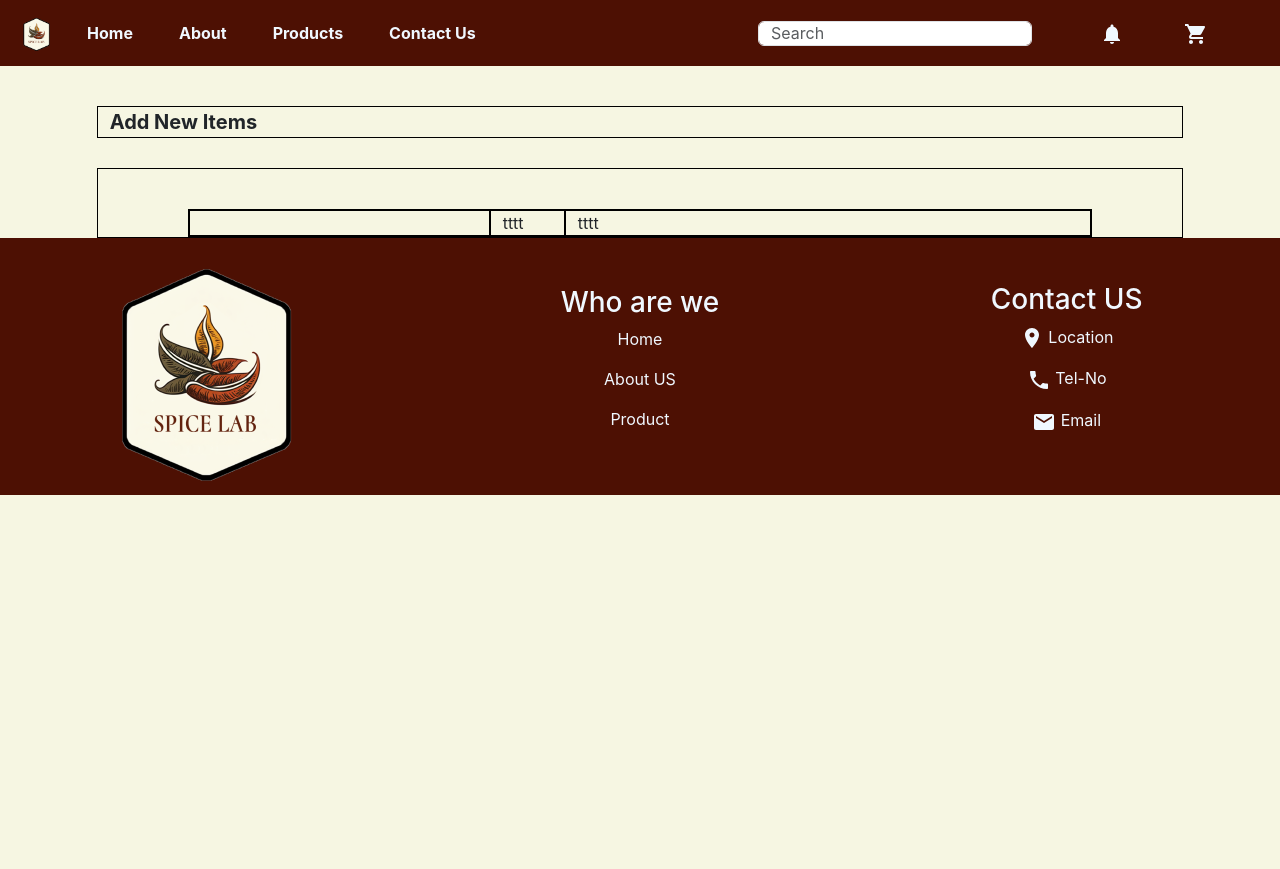
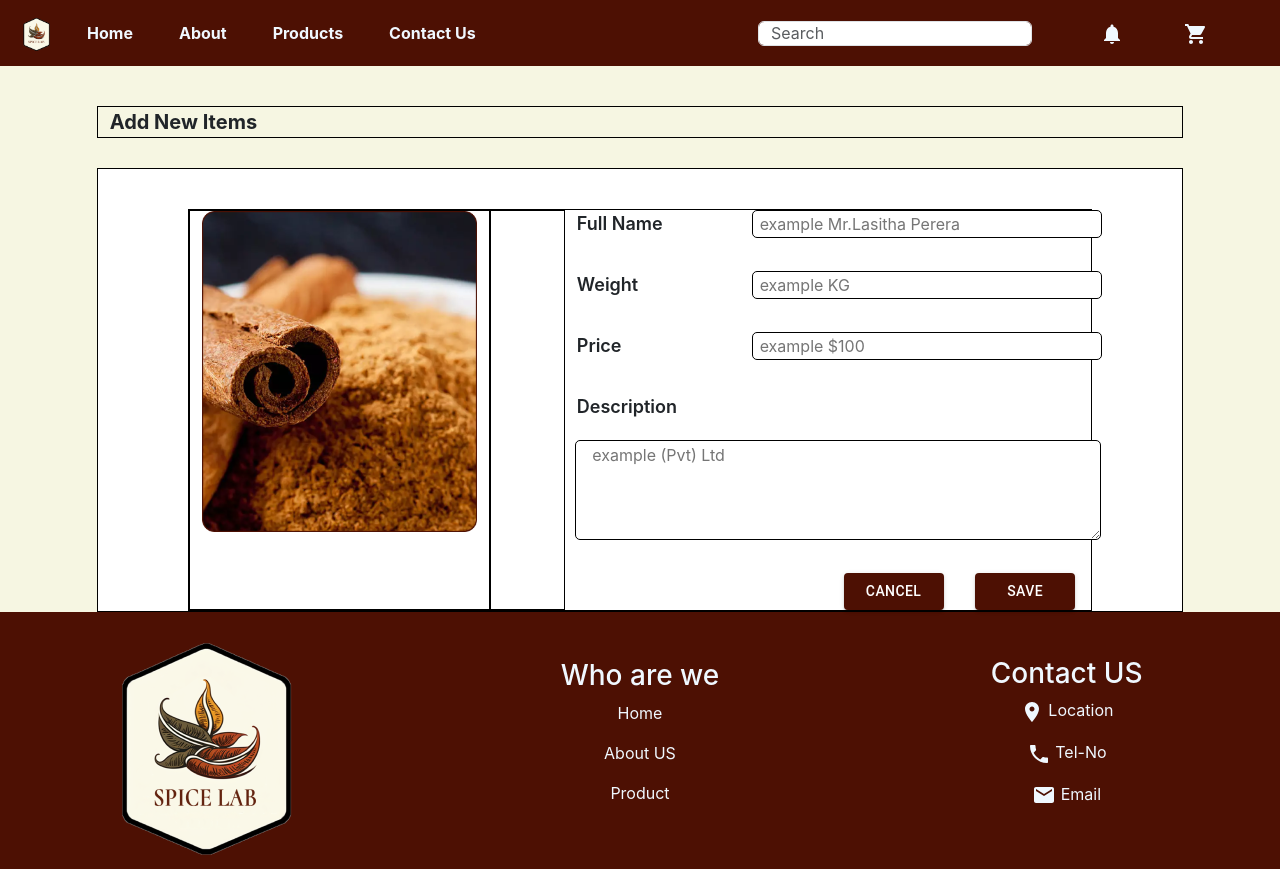
Before and after one commit to TharushaRuwantha/SpiceLab, a React (Create React App) app in the folder frontend/spice_lab/: page /edititemspage in a window 1280 px wide. Before the commit the page ends 800 px from the top, so only its background shows below. Built offline with nearby package versions, Linux system fonts and the light colour scheme.

Commit message:
update editpage  component

```diff
--- a/frontend/spice_lab/src/Components/edititemspageComponent/edititemspage.css
+++ b/frontend/spice_lab/src/Components/edititemspageComponent/edititemspage.css
@@ -1,3 +1,3 @@
-.try{
-    color: red;
+body{
+    background-color: #F6F6E2;
 }
--- a/frontend/spice_lab/src/Components/edititemspageComponent/edititemspagedownpart.css
+++ b/frontend/spice_lab/src/Components/edititemspageComponent/edititemspagedownpart.css
@@ -1,7 +1,9 @@
+
 .edititemspagedownpart{
 
     border: 1px solid black;
     margin-top: 30px;
+    background-color: rgb(255, 255, 255);
 
 
 
@@ -15,3 +17,31 @@
 .makann{
     border: 1px solid black;
 }
+
+.imgstyle{
+    width : 100%;
+    height : auto
+}
+
+.editpagefont{
+    font-size: 18px;
+    font-weight: 600;
+}
+
+.form-controlNY{
+    border: 1px solid black;
+    border-radius: 5px;
+    width: 350px;
+
+}
+
+.editpagespace{
+    margin-top: 33px;
+}
+
+.editpagespaceA{
+    margin-top: 20px;
+    margin-left: 10px;
+    width: 535px;
+    height: 100px;
+}
--- a/frontend/spice_lab/src/Components/edititemspageComponent/edititemspagedownpart.js
+++ b/frontend/spice_lab/src/Components/edititemspageComponent/edititemspagedownpart.js
@@ -1,5 +1,8 @@
 import React, {useState} from "react";
 import "../edititemspageComponent/edititemspagedownpart.css";
+
+import itemimg from "../../images/nypic.png";
+import Button from '@mui/material/Button';
 
 
 
@@ -16,13 +19,43 @@ function EditItemsPageDownPart(){
                         <div className="col-sm-10 edititemspagedownpartA">
                             <div className="row">
                                 <div className="col-sm-4 makann">
+                                    <img src={itemimg}  className="imgstyle"/>
+                                </div>
+                                <div className="col-sm-1 makann">
 
                                 </div>
-                                <div className="col-sm-1 makann">
-                                    tttt
-                                </div>
-                                <div className="col-sm-7 makann">
-                                    tttt
+                                <div className="col-sm-7 ">
+                                    <div className="row">
+                                        <div className="col-sm-4 editpagefont ">Full Name</div>
+                                        <div className="col-sm-8 ">
+                                            <input type="text" class="form-controlNY" placeholder=" example Mr.Lasitha Perera" required/>
+                                        </div>
+                                    </div>
+                                    <div className="row editpagespace">
+                                        <div className="col-sm-4 editpagefont ">Weight</div>
+                                        <div className="col-sm-8 ">
+                                            <input type="text" class="form-controlNY" placeholder=" example KG" required/>
+                                        </div>
+                                    </div>
+                                    <div className="row editpagespace">
+                                        <div className="col-sm-4 editpagefont">Price</div>
+                                        <div className="col-sm-8 ">
+                                            <input type="text" class="form-controlNY" placeholder=" example $100" required/>
+                                        </div>
+                                    </div>
+                                    <div className="row editpagespace">
+                                        <div className="col-sm-12 editpagefont ">Description</div>
+                                        <textarea className="form-controlNY editpagespaceA" placeholder=" example (Pvt) Ltd" required></textarea>
+                                    </div>
+                                    <div className="row editpagespace">
+                                        <div className="col-sm-6"></div>
+                                        <div className="col-sm-3 ">
+                                            <center><Button variant="contained" style={{backgroundColor: '#4D1003', color: 'white', width: '100px'}}>Cancel</Button></center>
+                                        </div>
+                                        <div className="col-sm-3">
+                                            <center><Button variant="contained" style={{backgroundColor: '#4D1003', color: 'white', width: '100px'}}>Save</Button></center>
+                                        </div>
+                                    </div>
                                 </div>
                             </div>
                         </div>
```
